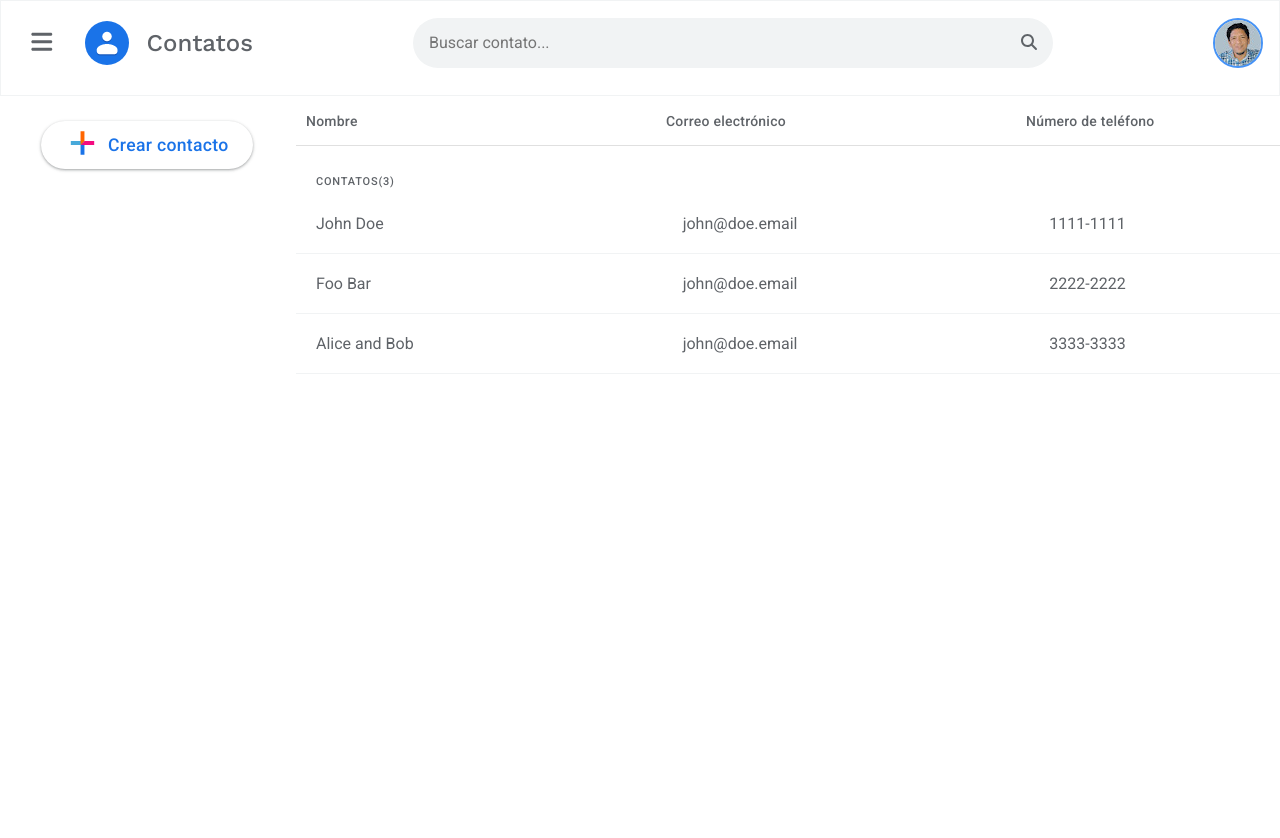
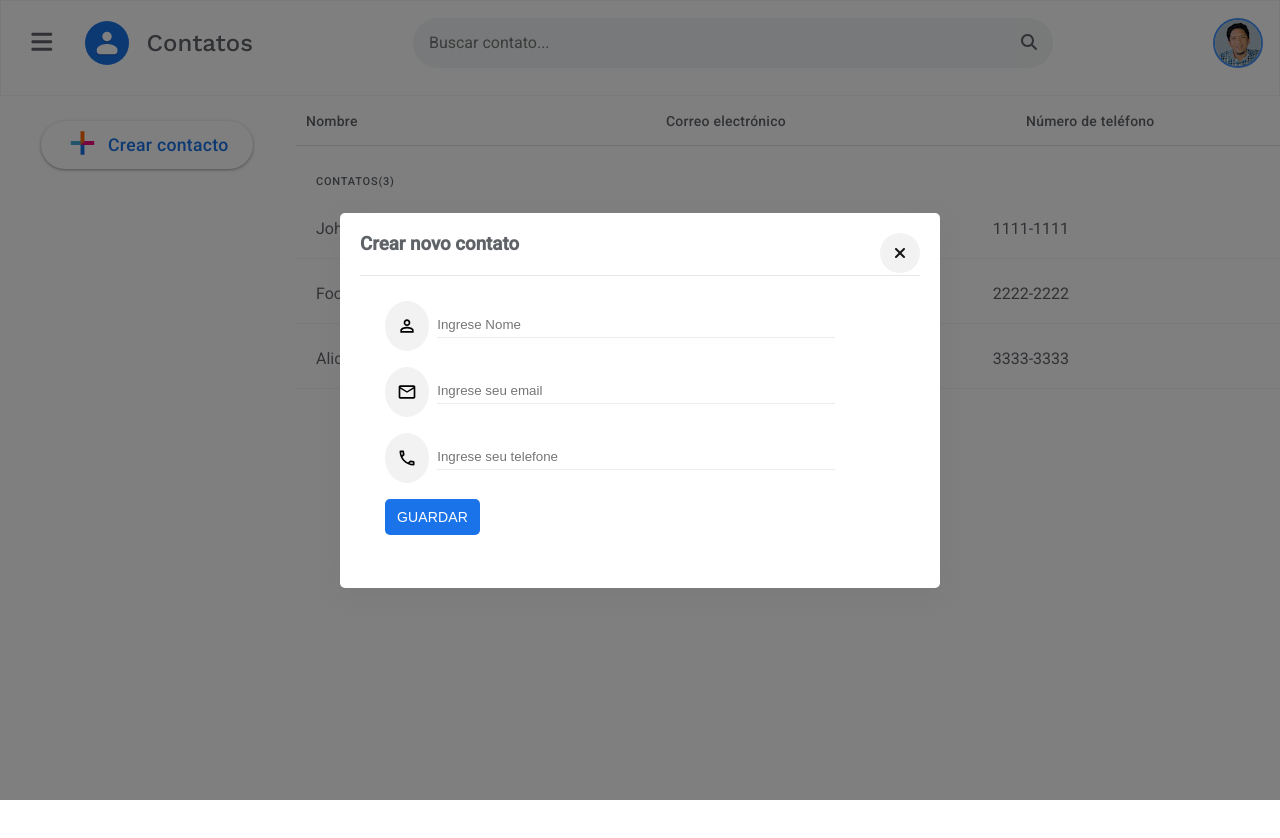
Before and after one commit to colmenareshr/ReactAgendaContatos, a React (Vite) app: page / in a window 1280 px wide. Both pictures are taken after a click on the button "Crear contacto". Shown: the top 838 px of the page. Built offline with nearby package versions, Linux system fonts and the light colour scheme.

Commit message:
Agregando Ventana Modal

```diff
--- a/package.json
+++ b/package.json
@@ -14,7 +14,8 @@
     "@fortawesome/react-fontawesome": "^0.2.0",
     "react": "^18.2.0",
     "react-dom": "^18.2.0",
-    "react-router-dom": "^6.3.0"
+    "react-router-dom": "^6.3.0",
+    "styled-components": "^5.3.5"
   },
   "devDependencies": {
     "@types/react": "^18.0.15",
--- a/src/App.jsx
+++ b/src/App.jsx
@@ -3,10 +3,18 @@ import Contatos from './components/Contatos/Contatos';
 import './App.css';
 import dados from '/db.json';
 import SideBar from './components/SideBar/SideBar';
-import ContatosForm from './components/ContatosForm/ContatosForm';
+import ModalCreate from './components/Modales/ModalCreate';
+import { useState } from 'react';
 
 function App() {
   const AGENDA = dados.contatos;
+
+  const [showModal, setShowModal] = useState(false);
+
+  const handleShowModal = () => {
+    console.log('BOTÓN MOSTRADO');
+    setShowModal(!showModal);
+  };
 
   return (
     <div className='App'>
@@ -15,7 +23,7 @@ function App() {
       </header>
       <main className='main'>
         <div className='sidebar_wraper'>
-          <SideBar />
+          <SideBar mostrar={handleShowModal} />
         </div>
         <div className='main_container-wraper'>
           <div className='container_titles'>
@@ -28,7 +36,6 @@ function App() {
             <span>({AGENDA.length})</span>
           </div>
           <div className='contatos_wraper'>
-            {/* <div className='contatos_control'></div> */}
             {AGENDA.map(function (contato) {
               return (
                 <Contatos
@@ -42,7 +49,7 @@ function App() {
           </div>
         </div>
 
-        {/* <ContatosForm /> */}
+        <ModalCreate state={showModal} changeState={setShowModal} />
       </main>
     </div>
   );
--- a/src/components/ContatosForm/ContatosForm.css
+++ b/src/components/ContatosForm/ContatosForm.css
@@ -1,8 +1,22 @@
 .contatos_container {
-   width: 100%;
-   height: 100%;
-   visibility: visible;
-   opacity: 1;
-   margin-left: 0;
-   background-color: #fff;
+  width: 100%;
+  visibility: visible;
+  padding: 5px 85px 0 0;
+  opacity: 1;
+  margin-left: 0;
+  background-color: #fff;
+  display: flex;
+  position: relative;
 }
+
+.input_elements {
+  display: flex;
+  gap: 1rem;
+  flex-direction: column;
+  justify-content: center;
+}
+
+.input_containers {
+  display: flex;
+  gap: 1rem;
+}
--- a/src/components/ContatosForm/ContatosForm.jsx
+++ b/src/components/ContatosForm/ContatosForm.jsx
@@ -1,64 +1,171 @@
-import { FontAwesomeIcon } from '@fortawesome/react-fontawesome';
-import { faXmark } from '@fortawesome/free-solid-svg-icons';
-import { useState } from 'react';
-
+import styled from 'styled-components';
+import './ContatosForm.css';
 
 function ContatosForm() {
-  const [date, seDate] = useState({
-    nome: '',
-    email: '',
-    telefone: ''
-  });
-
-  const handleInputChange = (ev) => {
-    // console.log(ev.target.value);
-    seDate({
-      ...date,
-      [ev.target.name] : ev.target.value
-    })
-  };
-  const enviarDado = (ev) =>{
-    ev.preventDefault();
-    console.log (date.nome + ' ' + date.email + ' ' + date.telefone)
-
-  };
   return (
     <>
-      <div className='contatos_container'>
-        <div className='contatos_cancel'>
-          <FontAwesomeIcon icon={faXmark} />
-        </div>
-        <form onSubmit={enviarDado}>
-          <div className='contact_label input_nome'>
+      <FormContainer>
+        <form onSubmit={(e) => e.preventDefault()}>
+          <FormLabels>
+            <ContainerInputs>
+              <Label htmlFor='nome'>
+                <svg width='20' height='20' viewBox='0 0 24 24'>
+                  <path d='M0 0h24v24H0V0z' fill='none'></path>
+                  <path d='M12 6c1.1 0 2 .9 2 2s-.9 2-2 2-2-.9-2-2 .9-2 2-2m0 9c2.7 0 5.8 1.29 6 2v1H6v-.99c.2-.72 3.3-2.01 6-2.01m0-11C9.79 4 8 5.79 8 8s1.79 4 4 4 4-1.79 4-4-1.79-4-4-4zm0 9c-2.67 0-8 1.34-8 4v3h16v-3c0-2.66-5.33-4-8-4z'></path>
+                </svg>
+              </Label>
+
+              <Input>
                 <input
                   type='text'
                   placeholder='Ingrese Nome'
                   name='nome'
-              onChange={handleInputChange}
+                  id='nome'
                 />
-          </div>
-          <div className='contact_label input_email'>
+              </Input>
+            </ContainerInputs>
+
+            <ContainerInputs>
+              <Label htmlFor='email'>
+                <svg width='20' height='20' viewBox='0 0 24 24'>
+                  <path d='M0 0h24v24H0V0z' fill='none'></path>
+                  <path d='M22 6c0-1.1-.9-2-2-2H4c-1.1 0-2 .9-2 2v12c0 1.1.9 2 2 2h16c1.1 0 2-.9 2-2V6zm-2 0l-8 5-8-5h16zm0 12H4V8l8 5 8-5v10z'></path>
+                </svg>
+              </Label>
+              <Input>
                 <input
                   type='text'
                   placeholder='Ingrese seu email'
                   name='email'
-              onChange={handleInputChange}
+                  id='email'
                 />
-          </div>
-          <div className='contact_label input_telefone'>
+              </Input>
+            </ContainerInputs>
+
+            <ContainerInputs>
+              <Label htmlFor='telefone'>
+                <svg width='20' height='20' viewBox='0 0 24 24'>
+                  <path fill='none' d='M0 0h24v24H0V0z'></path>
+                  <path d='M6.54 5c.06.89.21 1.76.45 2.59l-1.2 1.2c-.41-1.2-.67-2.47-.76-3.79h1.51m9.86 12.02c.85.24 1.72.39 2.6.45v1.49c-1.32-.09-2.59-.35-3.8-.75l1.2-1.19M7.5 3H4c-.55 0-1 .45-1 1 0 9.39 7.61 17 17 17 .55 0 1-.45 1-1v-3.49c0-.55-.45-1-1-1-1.24 0-2.45-.2-3.57-.57-.1-.04-.21-.05-.31-.05-.26 0-.51.1-.71.29l-2.2 2.2c-2.83-1.45-5.15-3.76-6.59-6.59l2.2-2.2c.28-.28.36-.67.25-1.02C8.7 6.45 8.5 5.25 8.5 4c0-.55-.45-1-1-1z'></path>
+                </svg>
+              </Label>
+              <Input>
                 <input
                   type='number'
                   placeholder='Ingrese seu telefone'
                   name='telefone'
-              onChange={handleInputChange}
+                  id='telefone'
                 />
-          </div>
-          <div className='btn_form'>
-            <button>Agregar contato</button>
-          </div>
+              </Input>
+            </ContainerInputs>
+          </FormLabels>
+          <Boton>
+            <button>Guardar</button>
+          </Boton>
         </form>
-      </div>
+      </FormContainer>
     </>
   );
 }
 export default ContatosForm;
+
+const FormContainer = styled.div`
+  max-width: 100%;
+  visibility: visible;
+  padding: 5px 85px 25px 25px;
+  opacity: 1;
+  margin-left: 0;
+  background-color: #fff;
+
+  form {
+    display: flex;
+    flex-wrap: nowrap;
+    flex-direction: column;
+    justify-content: start;
+    gap: 1rem;
+  }
+`;
+
+const FormLabels = styled.div`
+  display: flex;
+  flex-direction: column;
+  gap: 1rem;
+`;
+
+const ContainerInputs = styled.div`
+  display: flex;
+  gap: 0.5rem;
+  align-items: center;
+  justify-content: center;
+`;
+
+const Label = styled.label`
+  width: 50px;
+  height: 50px;
+  border: none;
+  border-radius: 100%;
+  background: #f2f2f2;
+  cursor: pointer;
+  transition: 0.3s ease-in-out all;
+  color: #181818;
+  display: flex;
+  align-items: center;
+  justify-content: center;
+
+  &:hover {
+    background: #e8e8e8;
+    color: #1a73e8;
+  }
+`;
+
+const Input = styled.div`
+  width: 100%;
+
+  input {
+    width: 100%;
+    flex-grow: 1;
+    flex-shrink: 1;
+    background-color: transparent;
+    border: none;
+    display: block;
+    height: 24px;
+    line-height: 24px;
+    margin: 0;
+    min-width: 0%;
+    outline: none;
+    padding: 0;
+    z-index: 0;
+    border-bottom: 1px solid #ebecec;
+
+    &:focus-visible {
+      transition: 0.2s ease-in-out;
+      border-bottom: 2px solid #1a73e8;
+    }
+  }
+`;
+
+const Boton = styled.div`
+  display: flex;
+  align-items: center;
+  flex-wrap: nowrap;
+  justify-content: center;
+  padding-bottom: 8px;
+
+  button {
+    margin-right: auto;
+    font-size: 0.875rem;
+    letter-spacing: 0.0107142857em;
+    font-weight: 500;
+    text-transform: uppercase;
+    transition: border 280ms cubic-bezier(0.4, 0, 0.2, 1),
+      box-shadow 280ms cubic-bezier(0.4, 0, 0.2, 1);
+    box-shadow: none;
+    background-color: #1a73e8;
+    color: #fff;
+    border-radius: 5px;
+    height: 36px;
+    padding: 0 12px;
+    border: none;
+    cursor: pointer;
+  }
+`;
--- /dev/null
+++ b/src/components/Modales/ModalCreate.jsx
@@ -0,0 +1,81 @@
+import { faClose } from '@fortawesome/free-solid-svg-icons';
+import { FontAwesomeIcon } from '@fortawesome/react-fontawesome';
+import styled from 'styled-components';
+import ContatosForm from '../ContatosForm/ContatosForm';
+
+function ModalCreate({ state, changeState }) {
+  return (
+    <>
+      {
+        state &&
+      <ModalOverlay>
+        <ModalContainer>
+          <ModalHeader>
+            <h3>Crear novo contato</h3>
+          </ModalHeader>
+          <CloseButton>
+            <FontAwesomeIcon icon={faClose} onClick={()=> changeState(!state)} />
+          </CloseButton>
+          <ContatosForm />
+        </ModalContainer>
+      </ModalOverlay>
+      }
+    </>
+  );
+}
+
+export default ModalCreate;
+
+const ModalOverlay = styled.div`
+  width: 100vw;
+  height: 100vh;
+  position: fixed;
+  top: 0;
+  left: 0;
+  background: rgba(0, 0, 0, 0.5);
+  padding: 40px;
+  display: flex;
+  align-items: center;
+  justify-content: center;
+`;
+
+const ModalContainer = styled.div`
+  min-width: 600px;
+  min-height: 100px;
+  background: #fff;
+  position: relative;
+  border-radius: 5px;
+  box-shadow: rgba(100, 100, 111, 0.2) 0px 7px 29px 0px;
+  padding: 20px;
+`;
+
+const ModalHeader = styled.div`
+  display: flex;
+  align-items: center;
+  justify-content: space-between;
+  margin-bottom: 20px;
+  padding-bottom: 20px;
+  border-bottom: 1px solid #e8e8e8;
+`;
+
+const CloseButton = styled.div`
+  position: absolute;
+  top: 20px;
+  right: 20px;
+  width: 40px;
+  height: 40px;
+  border: none;
+  border-radius: 50%;
+  background: #f2f2f2;
+  cursor: pointer;
+  transition: 0.3s ease-in-out all;
+  color: #181818;
+  display: flex;
+  align-items: center;
+  justify-content: center;
+
+  &:hover {
+    background: #e8e8e8;
+    color: #1a73e8;
+  }
+`;
--- a/src/components/SideBar/SideBar.jsx
+++ b/src/components/SideBar/SideBar.jsx
@@ -1,10 +1,10 @@
 import './SideBar.css';
-function SideBar() {
+function SideBar({mostrar}) {
   return (
     <div className='sidebar_container'>
       <div className='sidebar_wraper'>
         <div className='btn_add'>
-          <button className='sidebar_btn'>
+          <button className='sidebar_btn' onClick={mostrar}>
             <span>
               <svg width='35' height='36' viewBox='0 0 36 36'>
                 <path fill='#1a73e8' d='M16 16v14h4V20z'></path>
```
Also changed, not shown: src/components/Modales/ModalEdit.jsx (added), 1 other file (tests, documents, lock files or other folders). Lines whose indentation alone changed are shown as unchanged.
